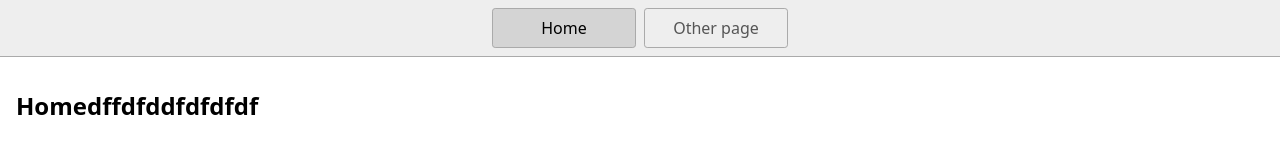
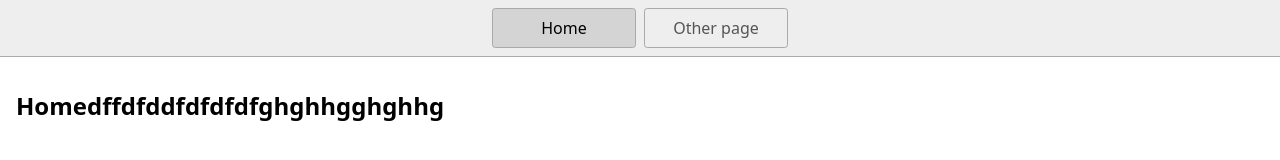
Before and after one commit to DanielDevMuitomoney/web-platform-xwfdze, a plain HTML site: page index.html in a window 1280 px wide. Drawn offline with Linux system fonts and the light colour scheme.

Commit message:
1 file modified

```diff
--- a/index.html
+++ b/index.html
@@ -17,7 +17,7 @@
       <a href="/page2.html">Other page</a>
     </nav>
     <main>
-      <h1>Homedffdfddfdfdfdf </h1>
+      <h1>Homedffdfddfdfdfdfghghhgghghhg </h1>
     </main>
   </body>
 </html>
```
